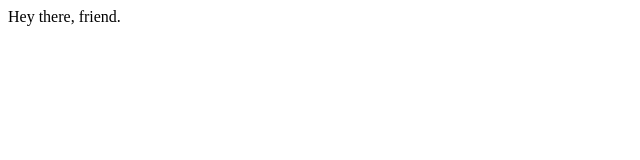
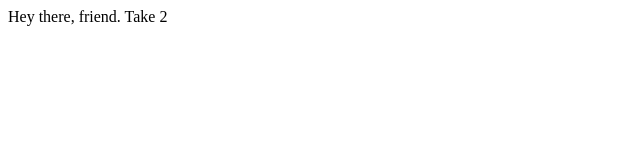
Before and after one commit to andrwct/demo, a plain HTML site: page index.html in a window 1280 px wide. Shown: the full height of the page, 0-640 px from the left. Drawn offline with Linux system fonts and the light colour scheme.

Commit message:
Add files via upload

```diff
--- a/index.html
+++ b/index.html
@@ -3,6 +3,6 @@
 <title>Demo</title>
 </head>
 <body>
-Hey there, friend.
+Hey there, friend. Take 2
 </body>
 </html>
```
